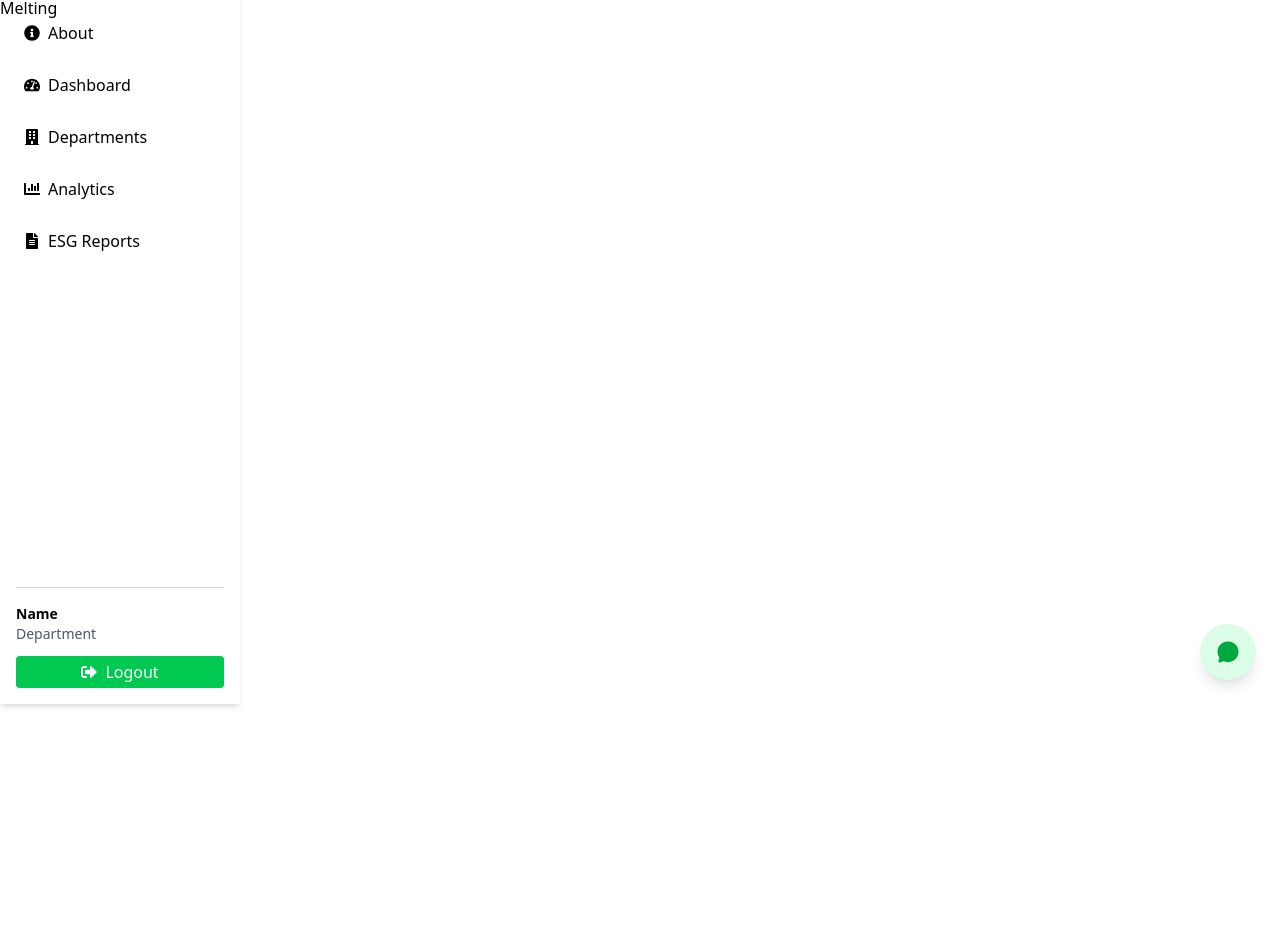
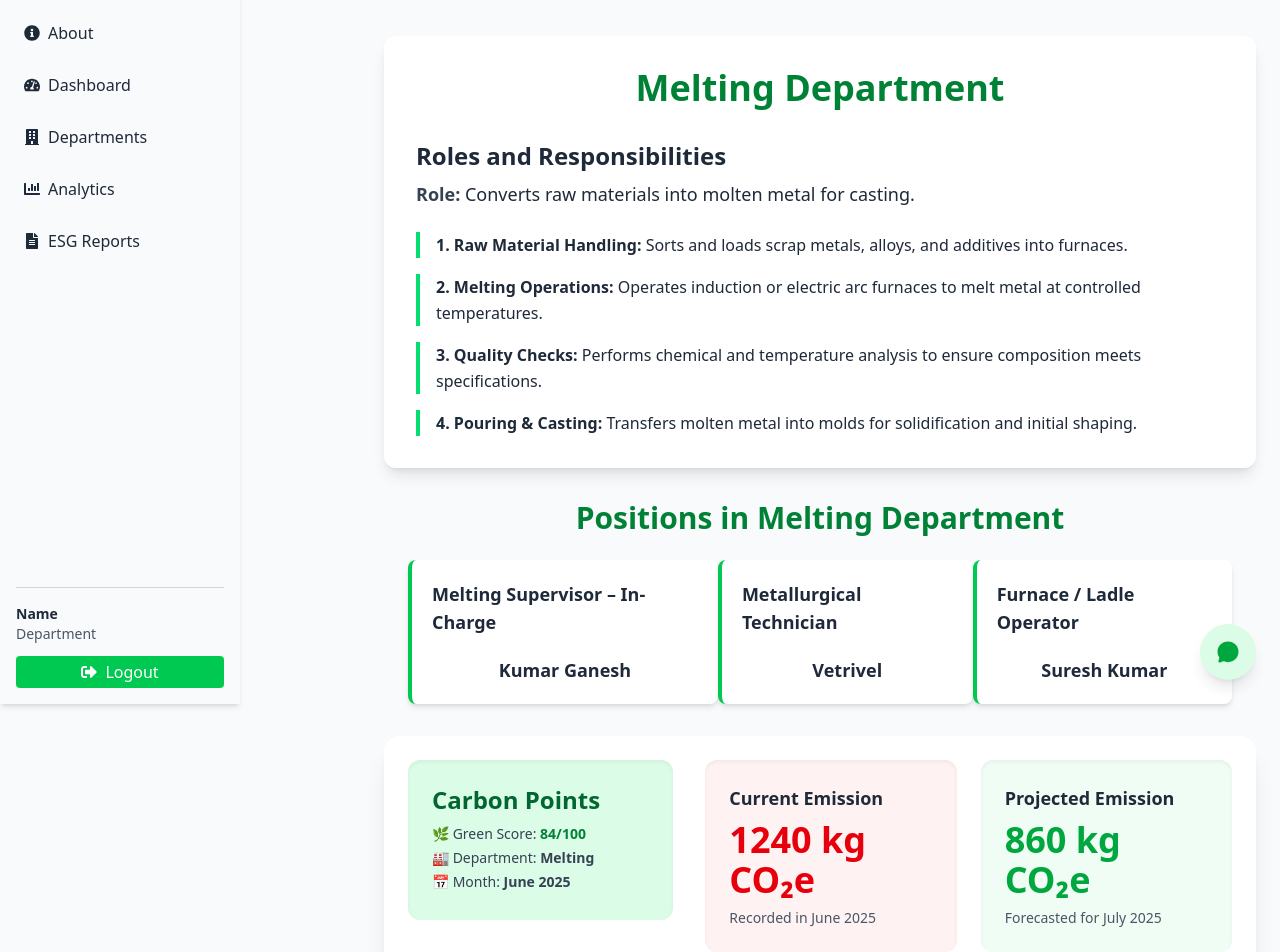
Before and after one commit to CarbonFootprint-Hackathon/CarbonFootprint, a React (Vite) app in the folder frontend/: page /melting in a window 1280 px wide. Shown: the part 96-1048 px from the top of the page. Before the commit the page ends 800 px from the top, so only its background shows below. Built offline with nearby package versions, Linux system fonts and the light colour scheme.

Commit message:
feat : enhanced melting page ui

```diff
--- a/frontend/src/pages/Departments/Melting.jsx
+++ b/frontend/src/pages/Departments/Melting.jsx
@@ -1,20 +1,135 @@
-import React from 'react'
-import Chatbot from '../Chatbot'
-import Navbar from '../../components/Navbar'
-import Header from '../../components/Header'
+import React from 'react';
+import Chatbot from '../Chatbot';
+import Navbar from '../../components/Navbar';
+import Header from '../../components/Header';
 
 const Melting = () => {
   return (
-    <div>
-        <Navbar />
-        <Header/>
-        <div>
-            <h1>Melting</h1>
+    <div className="bg-gray-50 min-h-screen text-gray-800 ">
+      <Navbar />
+      <Header />
+
+      <div className="max-w-5xl mx-auto px-6 py-10 ml-90">
+        <div className="bg-white shadow-lg rounded-xl p-8">
+          {/* Title */}
+          <h1 className="text-3xl md:text-4xl font-bold text-center text-green-700 mb-8">
+            Melting Department
+          </h1>
+
+          {/* Role */}
+          <div className="mb-6">
+            <h2 className="text-2xl font-semibold text-gray-800 mb-2">
+              Roles and Responsibilities
+            </h2>
+            <p className="text-lg mb-2">
+              <span className="font-semibold text-gray-700">Role:</span>{' '}
+              Converts raw materials into molten metal for casting.
+            </p>
+          </div>
+
+          {/* Responsibilities List */}
+          <div className="space-y-4 text-base leading-relaxed">
+            <div className="border-l-4 border-green-400 pl-4">
+              <strong>1. Raw Material Handling:</strong> Sorts and loads scrap
+              metals, alloys, and additives into furnaces.
+            </div>
+            <div className="border-l-4 border-green-400 pl-4">
+              <strong>2. Melting Operations:</strong> Operates induction or
+              electric arc furnaces to melt metal at controlled temperatures.
+            </div>
+            <div className="border-l-4 border-green-400 pl-4">
+              <strong>3. Quality Checks:</strong> Performs chemical and
+              temperature analysis to ensure composition meets specifications.
+            </div>
+            <div className="border-l-4 border-green-400 pl-4">
+              <strong>4. Pouring & Casting:</strong> Transfers molten metal into
+              molds for solidification and initial shaping.
+            </div>
+          </div>
         </div>
-        <Chatbot/>
+
+        <div className="max-w-4xl mx-auto px-6 py-8">
+  <h1 className="text-3xl font-bold text-green-700 mb-6 text-center">
+    Positions in Melting Department
+  </h1>
+
+  <div className="flex justify-between">
+    {/* Position Card */}
+    <div className="bg-white shadow-md hover:shadow-lg rounded-lg p-5 border-l-4 border-green-500 transition duration-300">
+      <h2 className="text-lg font-semibold text-gray-800">
+        Melting Supervisor – In-Charge
+      </h2>
+      <h2 className="text-lg font-bold text-black-800 text-center mt-5">
+    Kumar Ganesh
+    </h2>
 
     </div>
-  )
-}
 
-export default Melting
+    <div className="bg-white shadow-md hover:shadow-lg rounded-lg p-5 border-l-4 border-green-500 transition duration-300">
+      <h2 className="text-lg font-semibold text-gray-800">
+        Metallurgical Technician
+      </h2>
+      <h2 className="text-lg font-bold text-black-800 text-center mt-5">
+    Vetrivel
+    </h2>
+    </div>
+
+    <div className="bg-white shadow-md hover:shadow-lg rounded-lg p-5 border-l-4 border-green-500 transition duration-300">
+      <h2 className="text-lg font-semibold text-gray-800">
+        Furnace / Ladle Operator
+      </h2>
+      <h2 className="text-lg font-bold text-black-800 text-center mt-5">
+    Suresh Kumar
+    </h2>
+    </div>
+  </div>
+</div>
+
+<div className="max-w-6xl mx-auto p-6 bg-white shadow-xl rounded-2xl flex flex-col md:flex-row items-start gap-8">
+  {/* Left: Carbon Points Container */}
+  <div className="md:w-1/3 w-full bg-green-100 p-6 rounded-xl shadow-inner">
+    <h1 className="text-2xl font-bold text-green-800 mb-2">Carbon Points</h1>
+    <p className="text-sm text-gray-700 mb-1">🌿 Green Score: <span className="font-semibold text-green-700">84/100</span></p>
+    <p className="text-sm text-gray-700 mb-1">🏭 Department: <span className="font-semibold">Melting</span></p>
+    <p className="text-sm text-gray-700 mb-1">📅 Month: <span className="font-semibold">June 2025</span></p>
+  </div>
+
+  {/* Right: Emission Comparison */}
+  <div className="md:w-2/3 w-full grid grid-cols-1 sm:grid-cols-2 gap-6">
+    {/* Current Emission */}
+    <div className="bg-red-50 p-6 rounded-xl shadow-inner">
+      <h2 className="text-lg font-semibold text-gray-800 mb-2">Current Emission</h2>
+      <p className="text-4xl font-bold text-red-600">1240 kg CO₂e</p>
+      <p className="text-sm text-gray-600 mt-2">Recorded in June 2025</p>
+    </div>
+
+    {/* Future Emission */}
+    <div className="bg-green-50 p-6 rounded-xl shadow-inner">
+      <h2 className="text-lg font-semibold text-gray-800 mb-2">Projected Emission</h2>
+      <p className="text-4xl font-bold text-green-600">860 kg CO₂e</p>
+      <p className="text-sm text-gray-600 mt-2">Forecasted for July 2025</p>
+    </div>
+  </div>
+</div>
+
+
+      </div>
+<div className='ml-30'>
+      <div className="max-w-md mx-150 bg-white shadow-lg rounded-xl p-6 mt-8">
+        <h1 className="text-2xl font-bold text-gray-800 mb-2">📄 Report</h1>
+
+        <h2 className="text-sm text-gray-500 mb-6 text-justify">Download Department - ESG emission reports</h2>
+
+        <button className="bg-green-600 hover:bg-green-700 text-white font-medium py-2 px-4 rounded-lg transition duration-200">
+            Download Report
+        </button>
+      </div>
+      </div>
+
+
+      <Chatbot />
+    </div>
+  );
+};
+
+export default Melting;
```
